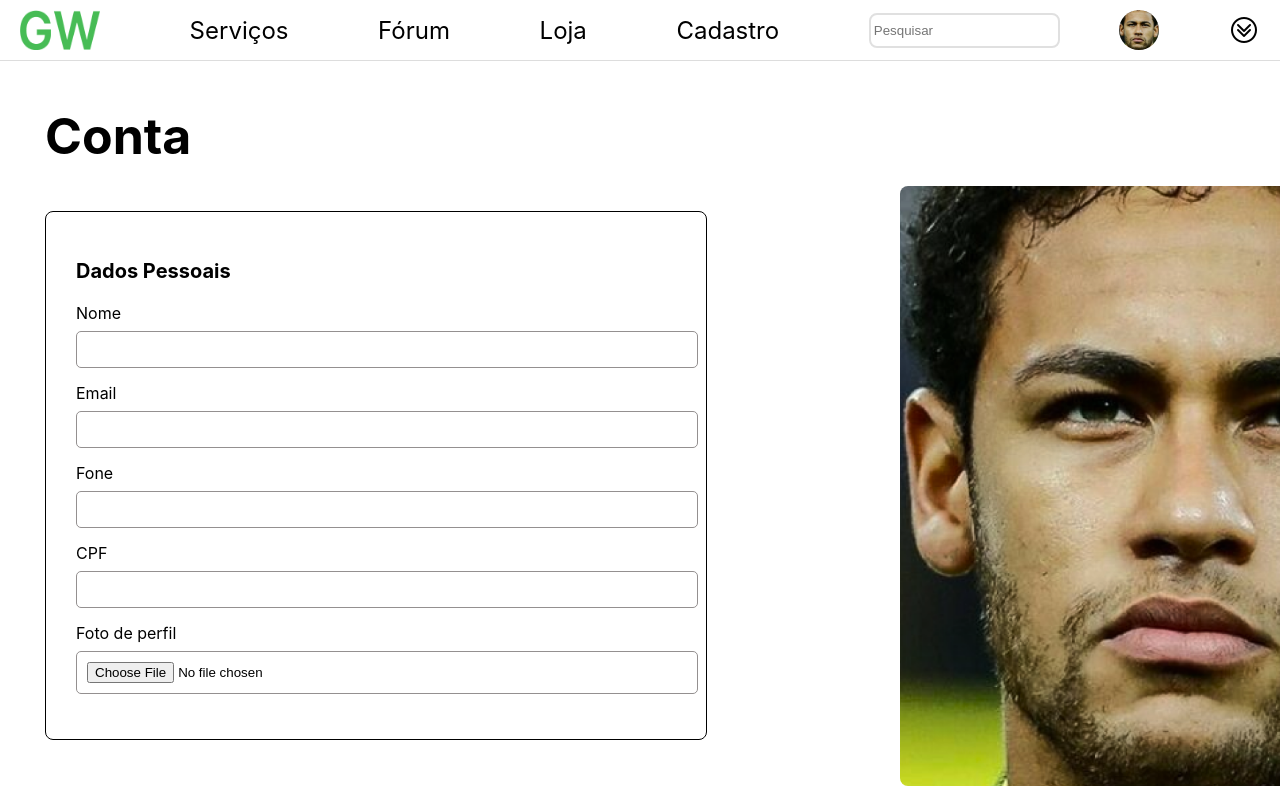
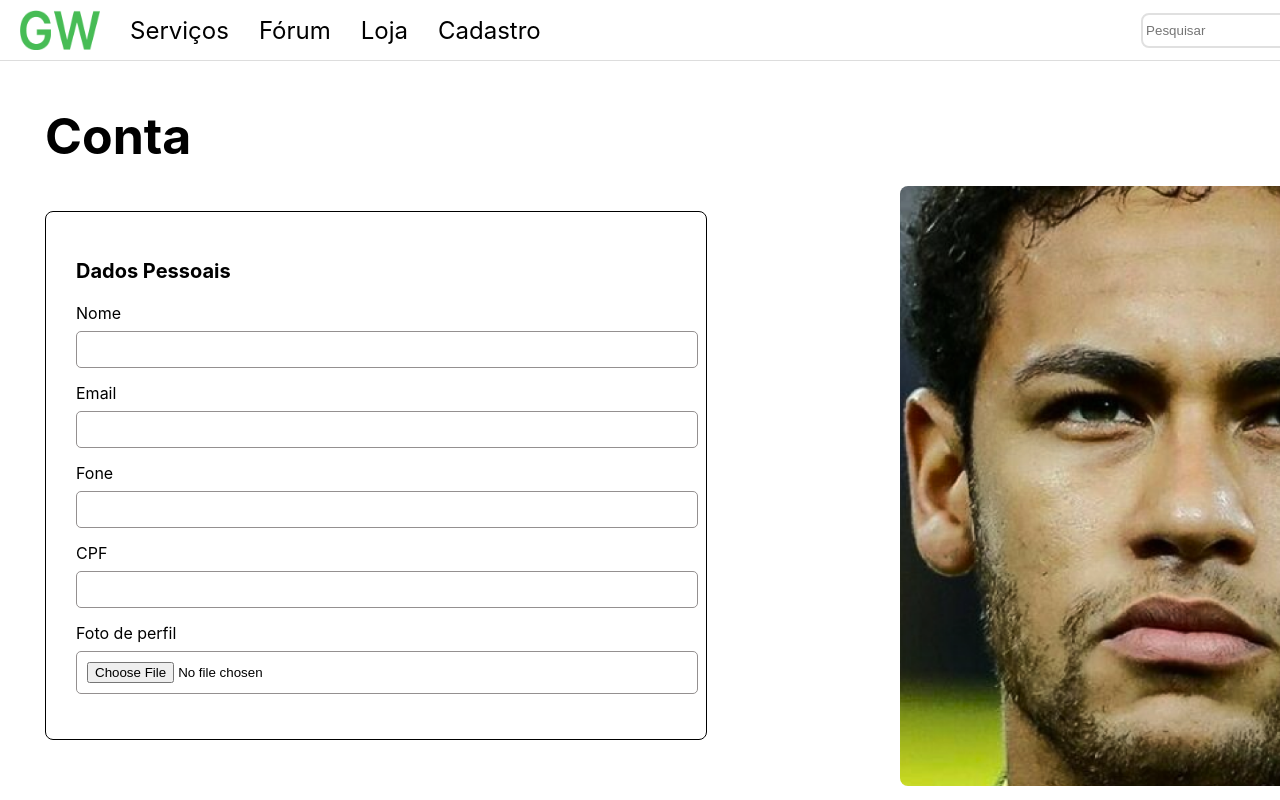
Before and after one commit to JcLumnke/gw, a React (Create React App) app: page /conta in a window 1280 px wide. Shown: the top 800 px of the page. Built offline with nearby package versions, Linux system fonts and the light colour scheme.

Commit message:
Feito alterações apenas no front-end

```diff
--- a/src/App.css
+++ b/src/App.css
@@ -14,7 +14,6 @@
 }
 
 .App-header {
-  background-color: #282c34;
   min-height: 100vh;
   display: flex;
   flex-direction: column;
--- a/src/components/conta.jsx
+++ b/src/components/conta.jsx
@@ -70,8 +70,7 @@ const Conta = () => {
           <div className="search-bar">
             <input type="text" placeholder="Pesquisar" />
           </div>
-        <img src={fixedUserImage} alt="User" className="user-image" />
-        <img src={downArrowIcon} alt="Submenu" className="submenu-icon" onClick={toggleSubMenu} />
+        <img src={fixedUserImage} alt="User" className="user-image" onClick={toggleSubMenu} />
       </div>
 
       <h1 className="title">Conta</h1>
--- a/src/styles/cadastro.css
+++ b/src/styles/cadastro.css
@@ -1,10 +1,9 @@
 
 .Tela-Cadastro {
     width: 392px;
-    height: 615px;
     padding: 20px;
     background-color: rgb(40, 119, 40);
-    margin: 50px auto;
+    margin: 90px auto;
     border-radius: 8px;
     box-shadow: 0 4px 8px rgba(0, 0, 0, 0.1);
   }
@@ -28,14 +27,12 @@
   }
 
   .Nome input, .Email input, .Senha input {
-    width: calc(100% - 8%);
+    width: 92%;
     padding: 15px;
     border-radius: 8px;
     border: 1px solid #e0e0e0;
-    background-color: #fff;
     text-align:left;
     color:#000;
-    font-weight: bold;
 
   }
   .Nome input::placeholder, .Email input::placeholder, .Senha input::placeholder {
@@ -51,6 +48,7 @@
     background-color: #000;
     color: #fff;
     cursor: pointer;
+    margin-bottom: 20px;
 
   }
 
--- a/src/styles/conta.css
+++ b/src/styles/conta.css
@@ -29,12 +29,6 @@
     outline: none;
   }
 
-  .user-image {
-    width: 40px;
-    height: 40px;
-    border-radius: 50%;
-    margin-right: 9px;
-  }
   .qip-icon {
     width: 40px;
     height: 40px;
@@ -116,17 +110,6 @@
 
   /* Estilos para o submenu */
 
-.submenu {
-  position: absolute;
-  top: 60px;
-  right: 20px;
-  width: 200px;
-  background-color: #d9d9d9;
-  border: 1px solid #000;
-  border-radius: 8px;
-  box-shadow: 0 4px 8px rgba(0, 0, 0, 0.1);
-  z-index: 1000;
-}
 .submenu-item {
   padding: 10px 15px;
   font-size: 16px;
--- a/src/styles/header.css
+++ b/src/styles/header.css
@@ -1,5 +1,4 @@
 .header {
-    justify-content:space-between;
     background-color: #fff;
     padding: 10px  20px;
     border-bottom: 1px solid #ddd;
@@ -33,6 +32,25 @@
     background-color: #fff;
     border-radius: 8px;
     height: 29px;
+    margin-left: 46%;
+  }
+
+  .user-image {
+    width: 40px;
+    height: 40px;
+    border-radius: 50%;
+    margin-left: 9px;
+  }
+
+  .submenu {
+    position: absolute;
+    top: 60px;
+    right: 20px;
+    width: 200px;
+    border: 1px solid #d9d9d9;
+    border-radius: 8px;
+    box-shadow: 0 4px 8px rgba(0, 0, 0, 0.1);
+    z-index: 1000;
   }
 
 
```
